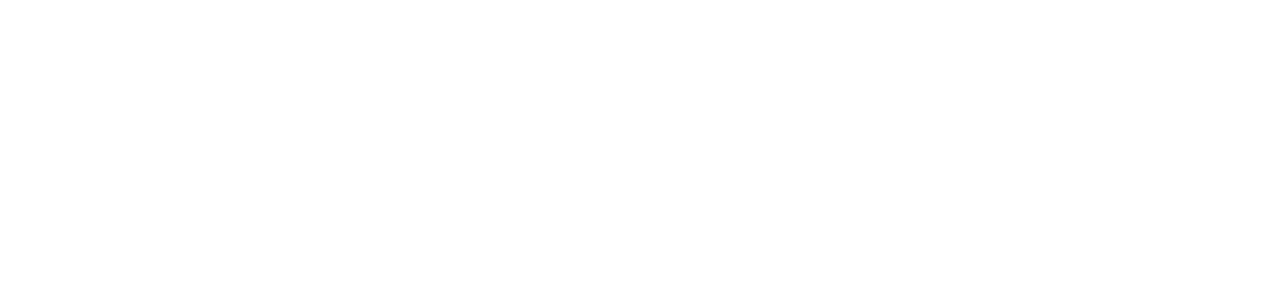
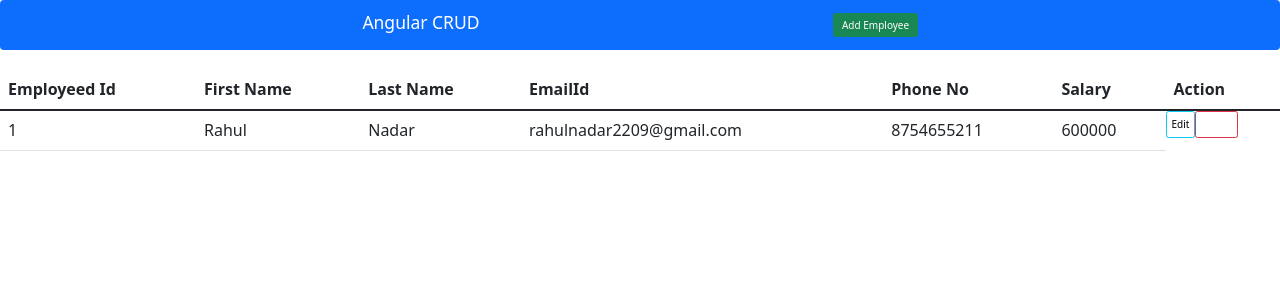
Before and after one commit to rahulnadar2209/employee-dashboard-local-json-server, an Angular app: page / in a window 1280 px wide. Shown: the top 300 px of the page. Built offline with nearby package versions, Linux system fonts and the light colour scheme.

Commit message:
2 files modified

```diff
--- a/src/app/app.component.html
+++ b/src/app/app.component.html
@@ -0,0 +1 @@
+<app-employee-dashboard></app-employee-dashboard>
--- a/src/app/employee-dashboard/employee-dashboard.component.html
+++ b/src/app/employee-dashboard/employee-dashboard.component.html
@@ -1,8 +1,35 @@
 <nav class="navbar navbar-light bg-primary">
-<div class="container-fluid">
-  <h3>Angular CRUD</h3>
-  <div class="d-flex">
-    <button class="btn btn-success">Add Employee</button>
+  <div class="container-fluid">
+    <h3>Angular CRUD</h3>
+    <div class="d-flex">
+      <button class="btn btn-success">Add Employee</button>
+    </div>
   </div>
-</div>
 </nav>
+
+<table class="table">
+  <thead>
+    <tr>
+      <th scope="col">Employeed Id</th>
+      <th scope="col">First Name</th>
+      <th scope="col">Last Name</th>
+      <th scope="col">EmailId</th>
+      <th scope="col">Phone No</th>
+      <th scope="col">Salary</th>
+      <th scope="col">Action</th>
+    </tr>
+  </thead>
+  <tbody>
+    <tr>
+      <td>1</td>
+      <td>Rahul</td>
+      <td>Nadar</td>
+      <td>rahulnadar2209@gmail.com</td>
+      <td>8754655211</td>
+      <td>600000</td>
+      <button class="btn btn-info">Edit</button>
+      <button class="btn btn-danger ex-3">Delete</button>
+
+    </tr>
+  </tbody>
+</table>
```
